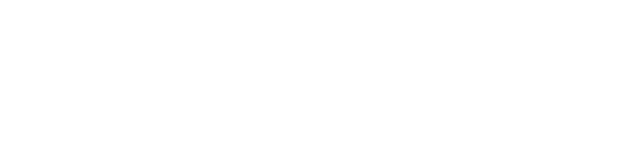
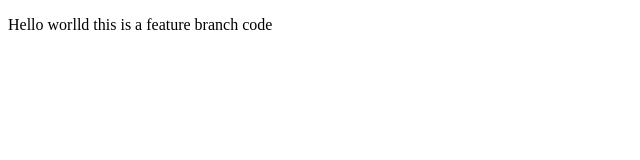
Before and after one commit to BigOTF/justGitPratice, a plain HTML site: page index.html in a window 1280 px wide. Shown: the whole page, without its empty margins (0-640 px from the left). Drawn offline with Linux system fonts and the light colour scheme.

Commit message:
added a feature p tag

```diff
--- a/index.html
+++ b/index.html
@@ -6,6 +6,6 @@
     <title>Document</title>
 </head>
 <body>
-
+    <p>Hello worlld this is a feature branch code</p>
 </body>
 </html>
```
